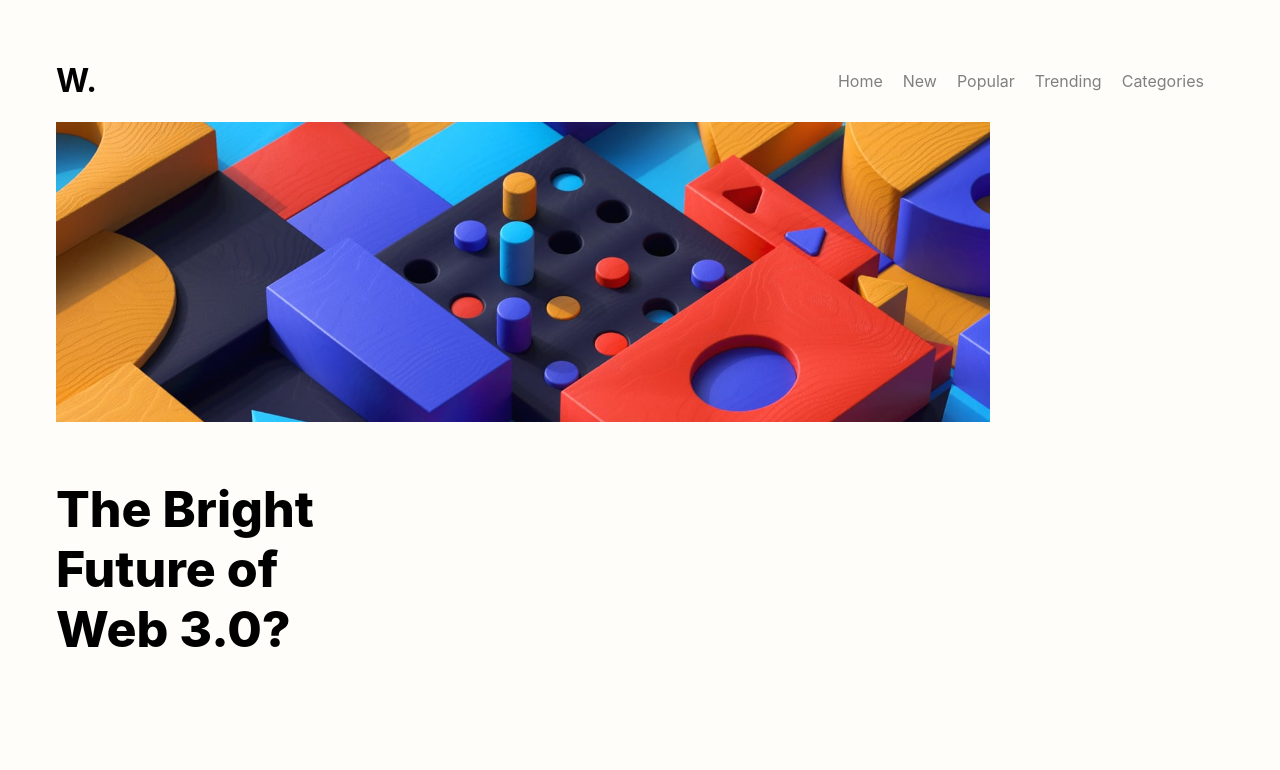
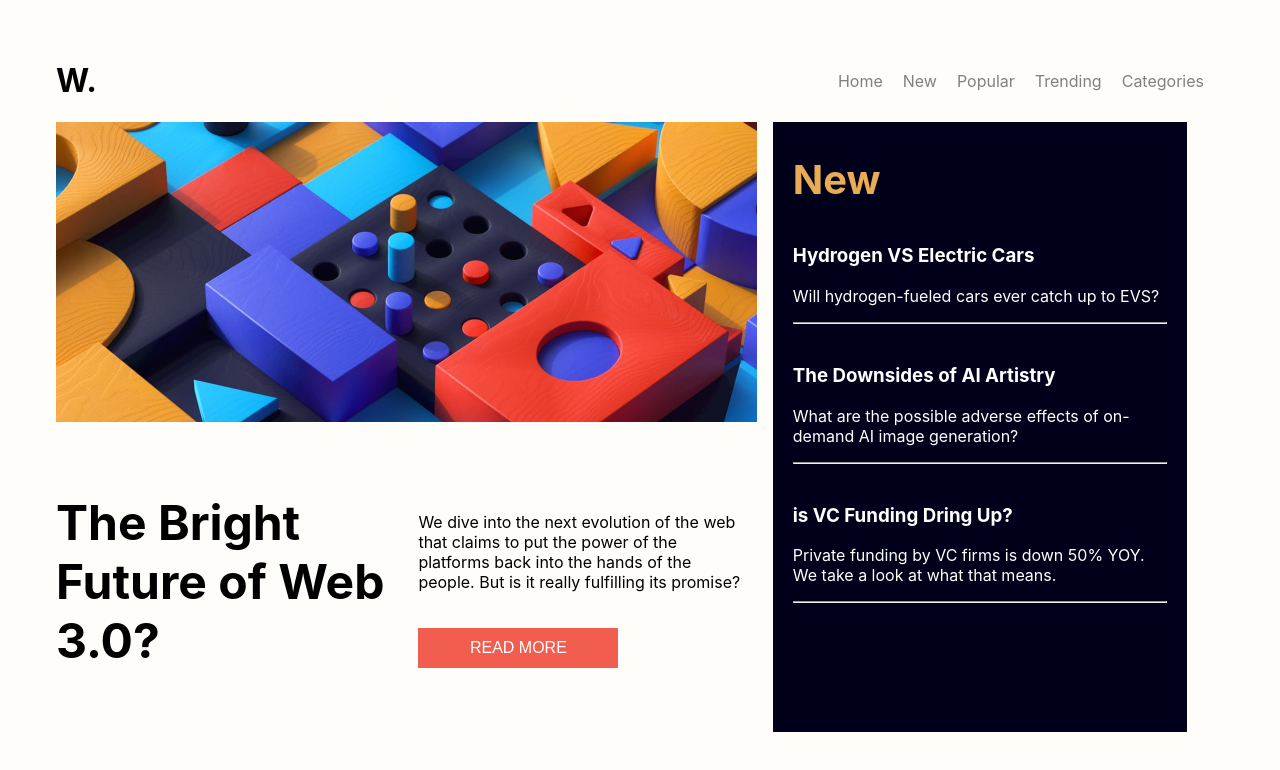
Before and after one commit to eduard50/news-homepageweb, a React (Vite) app: page / in a window 1280 px wide. Shown: the top 770 px of the page. Built offline with nearby package versions, Linux system fonts and the light colour scheme.

Commit message:
CSS grid

```diff
--- a/src/App.css
+++ b/src/App.css
@@ -32,12 +32,11 @@ ul>li{
 
 .grid_container{
   display: grid;
-  grid-template-columns: 80% 20%;
-  grid-template-rows: 300px 300px;
+  grid-template-columns: 60% 40%;
   gap: 1rem;
 }
 
-.item{
+.grid_item{
   width: 100%;
 }
 img{
@@ -49,16 +48,58 @@ img{
 .main_image{
   grid-column: 1;
   grid-row: 1;
-  background-color: aqua;
+  display: grid;
+  grid-template-rows: 50% 50%;
+  grid-template-rows: 300px 300px;
+  gap: 10px;
 }
 
 .main_sub{
   grid-column: 1;
   grid-row: 2;
+  display: grid;
+  grid-template-columns: 50% 50%;
+  grid-template-rows: 300px;
+  gap: 2px;
+  align-items: center;
 }
 
-#main_subtitle{
-  font-weight: 800;
-  max-width: 300px;
-  font-size: 50px;
+.main_subtitle{
+  max-width: auto;
+  font-size: 32px;
 }
+
+.add_info{
+  padding: 10px;
+}
+
+
+#read_more{
+  margin-top: 20px;
+  width: 200px;
+  height: 40px;
+  color: white;
+  font-size: 1rem;
+  border: none;
+  background-color: hsl(5, 85%, 63%);
+  cursor: pointer;
+}
+
+.side_info{
+  padding:  0 20px;
+  grid-column: 2;
+  width: 80%;
+  height: 100%;
+  background-color: hsl(240, 100%, 5%);
+}
+
+.side_info > h2{
+  font-size: 40px;
+  color: hsl(35, 77%, 62%);
+}
+
+
+.side_news{
+  margin-top: 40px;
+  color: white;
+}
--- a/src/components/MainContent.jsx
+++ b/src/components/MainContent.jsx
@@ -7,10 +7,34 @@ export default function MainContent(){
             <div className="wrapper">
                 <div className="grid_container">
                     <div className="grid_item main_image">
-                        <img src="./src/assets/images/image-web-3-desktop.jpg" alt="main_image" />
+                        <img src="./src/assets/images/image-web-3-desktop.jpg" alt="main_image"/>
+                        <div className="grid_item main_sub">
+                        <div className="main_subtitle">
+                            <h2>The Bright Future of Web 3.0?</h2>
+                        </div>
+                        <div className="add_info">
+                            <p>We dive into the next evolution of the web that claims to put the power of the platforms back into the hands of the people. But is it really fulfilling its promise?</p>
+                            <button id="read_more">READ MORE</button>
+                        </div>
                     </div>
-                    <div className="grid_item main_sub">
-                        <h2 id="main_subtitle">The Bright Future of Web 3.0?</h2>
+                    </div>
+                    <div className="grid_item side_info">
+                        <h2>New</h2>
+                        <div className="side_news">
+                            <h3>Hydrogen VS Electric Cars</h3>
+                            <p>Will hydrogen-fueled cars ever catch up to EVS?</p>
+                        </div>
+                        <hr />
+                        <div className="side_news">
+                            <h3>The Downsides of AI Artistry</h3>
+                            <p>What are the possible adverse effects of on-demand AI image generation?</p>
+                        </div>
+                        <hr />
+                        <div className="side_news">
+                            <h3>is VC Funding Dring Up?</h3>
+                            <p>Private funding by VC firms is down 50% YOY. We take a look at what that means.</p>
+                        </div>
+                        <hr />
                     </div>
                 </div>
             </div>
```
